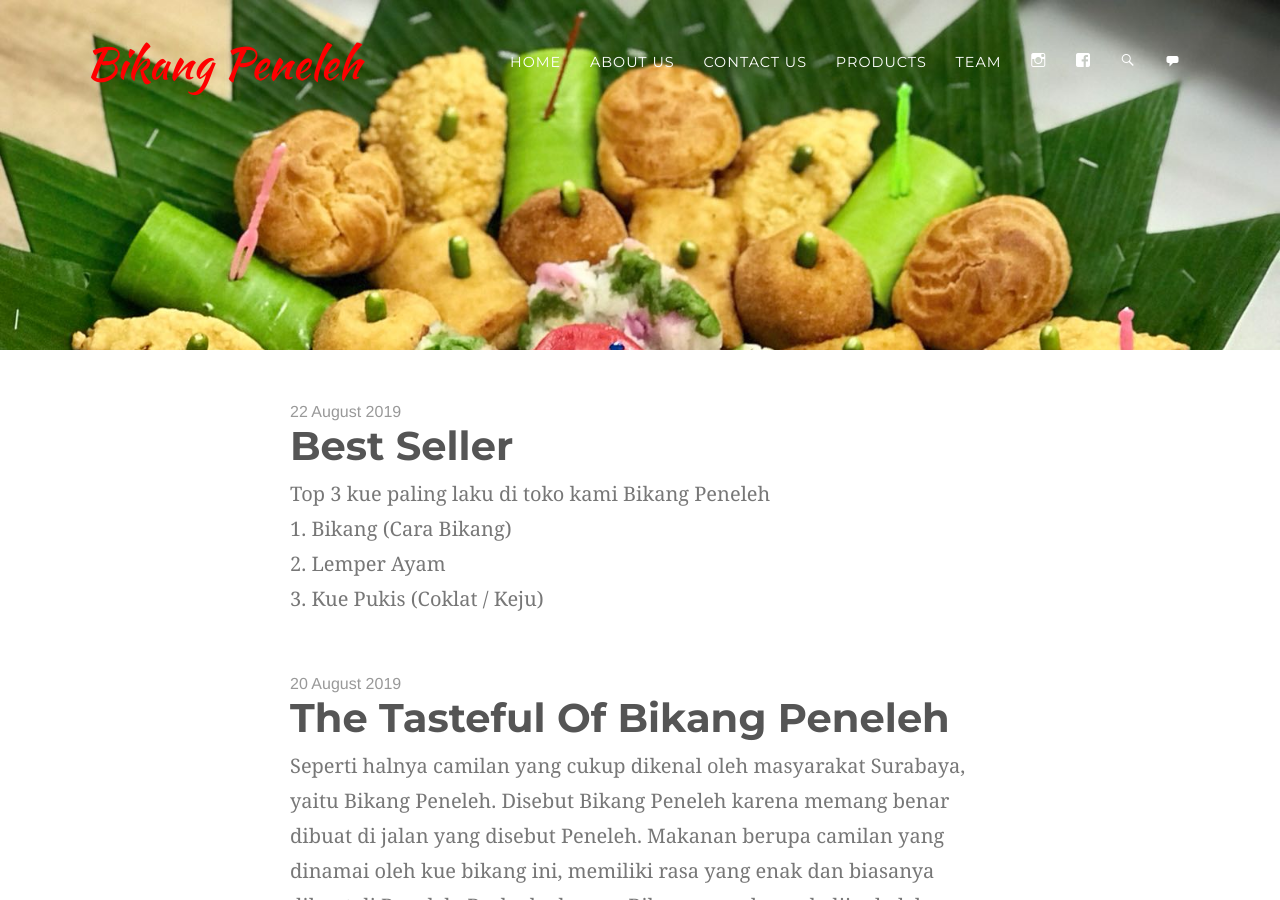
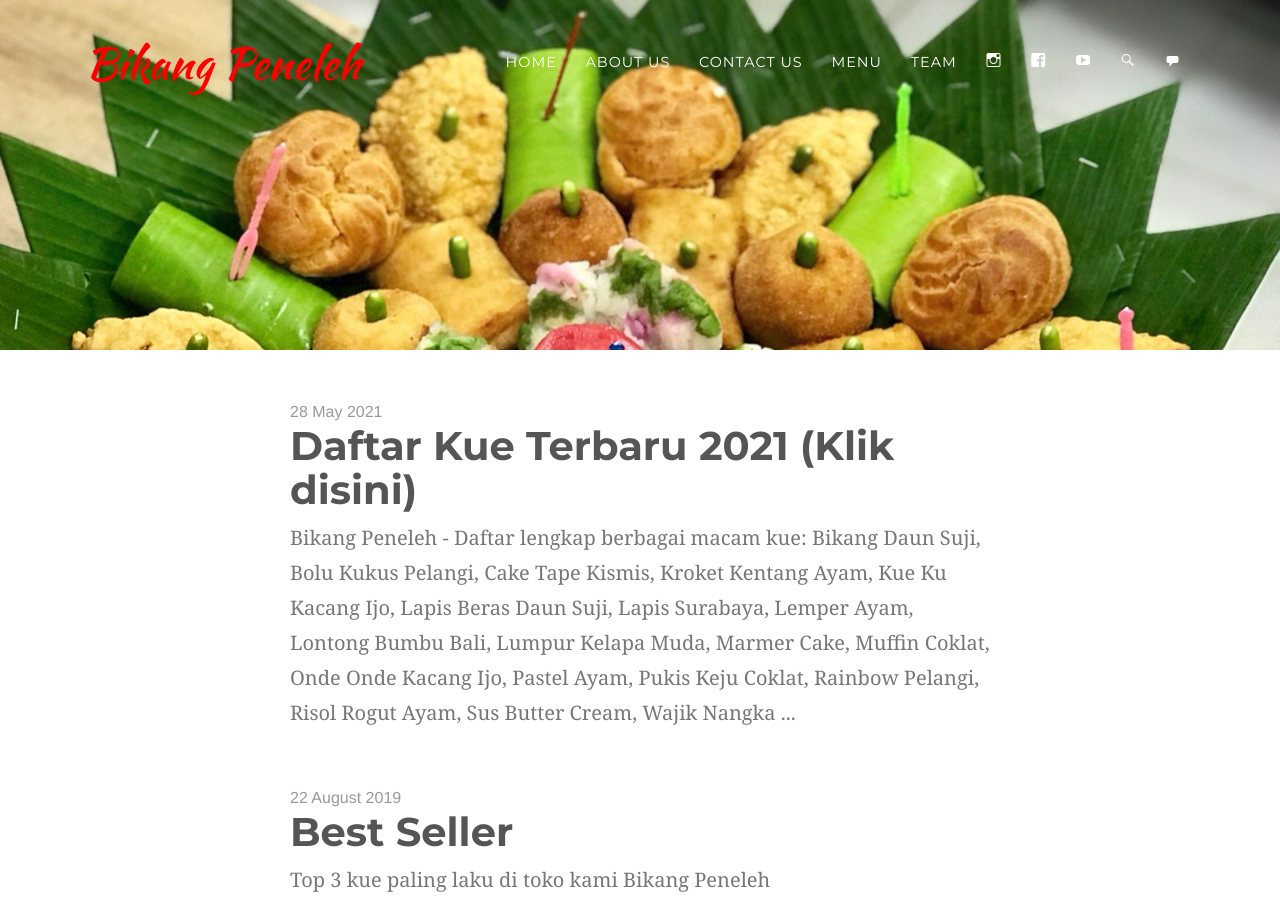
Before and after one commit to bikangpeneleh/bikangpeneleh, a Jekyll site: the page built from index.html, in a window 1280 px wide and 900 px high. Built offline with Jekyll 4.4.1, drawn with Linux system fonts in a browser that asks for light colours; some web fonts are replaced; the list of posts is cut into pages by our own code.

Commit message:
Update Menu
Update Menu May 2021

```diff
--- a/Gemfile
+++ b/Gemfile
@@ -3,3 +3,6 @@ source 'https://rubygems.org'
 gem 'github-pages', '>=28'
 gem 'html-proofer', '>=1.4.0'
 gem 'wdm', '~> 0.1.0' if Gem.win_platform?
+
+
+gem "webrick", "~> 1.7"
--- a/_config.yml
+++ b/_config.yml
@@ -34,6 +34,10 @@ social:
     url:          http://www.facebook.com/bikangpenelehcom/
     desc:         Follow me on FaceBook
 
+  - icon:         youtube
+    url:          https://www.youtube.com/channel/UCYvVj2QgucbhBocgmyC4a0g
+    desc:         Bikang Peneleh YouTube
+
   - icon:         search
     url:          https://g.page/bikangpeneleh/
     desc:         View us on Google Search and Maps
@@ -42,6 +46,7 @@ social:
     url:          https://g.page/bikangpeneleh/review/
     desc:         Post a review to our profile
 
+# Not used (see navigation.html)
 menu:
   - title:        Home
     url:          /
@@ -53,7 +58,7 @@ menu:
     url:          /contactus
 
   - title:        Menu Kue
-    url:          /daftar-kue-update-jun-2017
+    url:          /daftar-kue
 
 copyright:
   author:         Bikang Peneleh
--- a/_includes/navigation.html
+++ b/_includes/navigation.html
@@ -18,7 +18,7 @@
             <a class="nav-link js-scroll-trigger" href="/contactus">Contact Us</a>
           </li>
           <li class="nav-item">
-            <a class="nav-link js-scroll-trigger" href="/daftar-kue-update-jun-2017">Products</a>
+            <a class="nav-link js-scroll-trigger" href="/daftar-kue">Menu</a>
           </li>
           <li class="nav-item">
             <a class="nav-link js-scroll-trigger" href="/pembukaan-toko-baru">Team</a>
--- /dev/null
+++ b/_posts/2021-05-28-daftar-kue.md
@@ -0,0 +1,32 @@
+---
+layout: post
+title: Daftar Kue Terbaru 2021 (Klik disini)
+quote: "Bikang Peneleh - Daftar lengkap berbagai macam kue: Bikang Daun Suji, Bolu Kukus Pelangi, Cake Tape Kismis, Kroket Kentang Ayam, Kue Ku Kacang Ijo, Lapis Beras Daun Suji, Lapis Surabaya, Lemper Ayam, Lontong Bumbu Bali, Lumpur Kelapa Muda, Marmer Cake, Muffin Coklat, Onde Onde Kacang Ijo, Pastel Ayam, Pukis Keju Coklat, Rainbow Pelangi, Risol Rogut Ayam, Sus Butter Cream, Wajik Nangka ..."
+image:
+      url: /media/cover01.jpg
+tags:
+- Daftar Kue 2021
+theme_color: 302F2D
+---
+
+## Daftar lengkap berbagai macam kue
+
+<br>
+
+{% include lightbox-image.html group="daftar_kue" url="/media/May2021/kue_bikang_feed.JPG" width="100%" description="Bikang" %}
+
+{% include lightbox-image.html group="daftar_kue" url="/media/May2021/kue_kroket_feed.JPG" width="100%" description="Kroket Ayam" %}
+
+{% include lightbox-image.html group="daftar_kue" url="/media/May2021/kue_ku_feed.JPG" width="100%" description="Kue Ku Kacang Ijo" %}
+
+{% include lightbox-image.html group="daftar_kue" url="/media/May2021/kue_lemper_feed.JPG" width="100%" description="Lemper Ayam" %}
+
+{% include lightbox-image.html group="daftar_kue" url="/media/May2021/kue_lumpur_feed.JPG" width="100%" description="Lumpur" %}
+
+{% include lightbox-image.html group="daftar_kue" url="/media/May2021/kue_pastel_feed.JPG" width="100%" description="Pastel Ayam" %}
+
+{% include lightbox-image.html group="daftar_kue" url="/media/May2021/kue_pukis_feed.JPG" width="100%" description="Pukis" %}
+
+{% include lightbox-image.html group="daftar_kue" url="/media/May2021/kue_risol_feed.JPG" width="100%" description="Risoles Ayam" %}
+
+{% include lightbox-image.html group="daftar_kue" url="/media/May2021/kue_sus_feed.JPG" width="100%" description="Kue Sus" %}
```
Also changed, not shown: Gemfile.lock, media/May2021/kue_lemper_feed.JPG (added), media/May2021/kue_pastel_feed.JPG (added), media/May2021/kue_risol_feed.JPG (added), media/May2021/kue_sus_feed.JPG (added), 8 other files.
